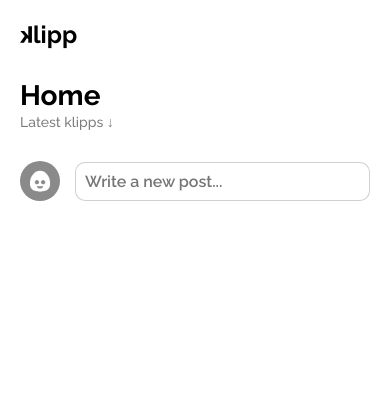
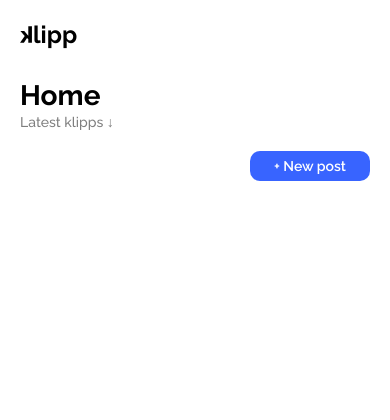
Before and after one commit to arscslvt/klipp, a PHP site: page /index.html in a window 390 px wide. Shown: the top 420 px of the page. Run offline with PHP 8.4, Linux system fonts and the light colour scheme; some libraries are stand-ins or nearby versions.

Commit message:
new post method

```diff
--- a/index.html
+++ b/index.html
@@ -30,13 +30,18 @@
                 <div class="heading">
                     <span class="pageTitle">Home</span>
                     <span class="pageDesc">Latest klipps ↓</span>
+                    <button class="addPost" id="addPost">+ New post</button>
                 </div>
-                <div class="newPost">
-                    <img class="myIndexImage" src="assets/noUserImage.png"></img>
-                    <input type="text" name="title" id="title" placeholder="Write a new post..." maxlength="60">
-                    <textarea type="text" name="text" id="text" placeholder="Type something to say..." maxlength="250"></textarea>
-                    <button id="publish">Publish</button>
+                <div class="newPostBack" id="newPost">
+                    <div class="newPost">
+                        <button class="closePost" id="closePost"></button>
+                        <img class="myIndexImage" src="assets/noUserImage.png"></img>
+                        <input type="text" name="title" id="title" placeholder="Choose a title" maxlength="60">
+                        <textarea type="text" name="text" id="text" placeholder="Type something to say..." maxlength="250"></textarea>
+                        <button id="publish">Publish</button>
+                    </div>
                 </div>
+
                 <div class="articles" id="articles">
                     <!-- LIST OF LATEST ARTICLES BY FIREBASE -->
                 </div>
--- a/script.js
+++ b/script.js
@@ -310,9 +310,17 @@ function getUsersImage(ref){
     return repo;
 }
 
+var addPost = document.getElementById("addPost")
+var newPost = document.getElementById("newPost")
 var newTitle = document.getElementById("title");
 var newText = document.getElementById("text");
 var newPublish = document.getElementById("publish");
+var newClose = document.getElementById("closePost");
+
+addPost.addEventListener("click", function(){
+    newPost.style.animation = 'fadeIn 0.2s ease-in-out';
+    newPost.style.display = 'initial';
+})
 
 newTitle.addEventListener("click", function(){
     newTitle.setAttribute("placeholder", "Choose a title");
@@ -320,12 +328,11 @@ newTitle.addEventListener("click", function(){
     newPublish.style.display = 'initial';
 })
 
-newTitle.addEventListener("focusout", function(){
-    if(newTitle.value == ""){
-        newTitle.setAttribute("placeholder", "Write a new post...");
-        newText.style.display = 'none';
-        newPublish.style.display = 'none';
-    }
+newClose.addEventListener("click", function(){
+    newPost.style.animation = 'fadeOut 0.2s ease-in-out';
+    setTimeout(function(){
+        newPost.style.display = 'none';
+    }, 180)
 })
 
 newPublish.addEventListener("click", function(){
--- a/style.css
+++ b/style.css
@@ -295,7 +295,7 @@ body{
     opacity: 1;
 }
 
-.newPost{
+/* .newPost{
     width: 60%;
     margin-top: 30px;
     display: grid;
@@ -303,6 +303,76 @@ body{
     grid-template-rows: auto auto auto;
     grid-template-columns: 45px auto;
     align-items: center;
+} */
+
+.addPost{
+    margin-left: auto;
+    border: none;
+    border-radius: 10px;
+    outline: none;
+    background-color: #3864FF;
+    color: #fff;
+    font: 600 14px 'Raleway';
+    margin-top: 20px;
+    width: 120px;
+    padding: 7px;
+
+    cursor: pointer;
+
+    transition: 0.1s ease;
+}
+
+.addPost:hover{
+    opacity: 0.8;
+}
+
+.newPostBack{
+    display: none;
+    z-index: 10;
+    position: absolute;
+    top: 0;
+    left: 0;
+    width: 100vw;
+    height: 100vh;
+    background-color: #29292991;
+    backdrop-filter: blur(2px);
+
+    /* transition: 0.2s ease; */
+}
+
+.newPost{
+    z-index: 10;
+    width: 700px;
+    position: absolute;
+    bottom: 3%;
+    left: 50%;
+
+    transform: translate(-50%, -0%);
+    display: flex;
+    flex-direction: column;
+    background: #fff;
+
+    display: grid;
+    gap: 10px;
+    grid-template-rows: auto auto auto;
+    grid-template-columns: 45px auto;
+    align-items: center;
+
+    padding: 20px;
+    border-radius: 10px;
+
+    /* animation: fadeUp 0.3s ease-in-out; */
+}
+
+@keyframes fadeUp{
+    from{
+        opacity: 0;
+        bottom: -50%;
+    }
+    to{
+        opacity: 1;
+        bottom: 3%
+    }
 }
 
 .userImage{
@@ -324,7 +394,8 @@ body{
 
 .newPost input{
     outline: none;
-    border: 1px solid #88888865;
+    /* border: 1px solid #88888865; */
+    border: none;
     border-radius: 10px;
     padding: 9px 9px;
     font: 600 16px 'Raleway';
@@ -537,6 +631,26 @@ body{
     }
 
     .newPost{
-        width: auto;
+        z-index: 10;
+        width: 80vw;
+        position: absolute;
+        bottom: 3%;
+        left: 50%;
+
+        transform: translate(-50%, -0%);
+        display: flex;
+        flex-direction: column;
+        background: #fff;
+
+        display: grid;
+        gap: 10px;
+        grid-template-rows: auto auto auto;
+        grid-template-columns: 45px auto;
+        align-items: center;
+
+        padding: 20px;
+        border-radius: 10px;
+
+        /* animation: fadeUp 0.3s ease-in-out; */
     }
 }
```
Also changed, not shown: other parts of style.css (+27 -4 lines), assets/close.svg (added), 1 other file.
